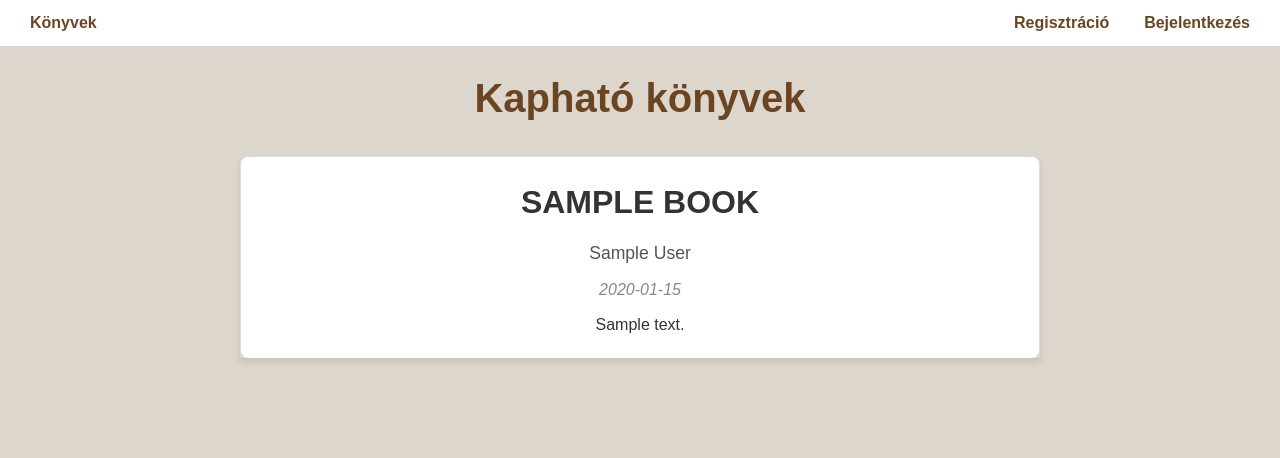
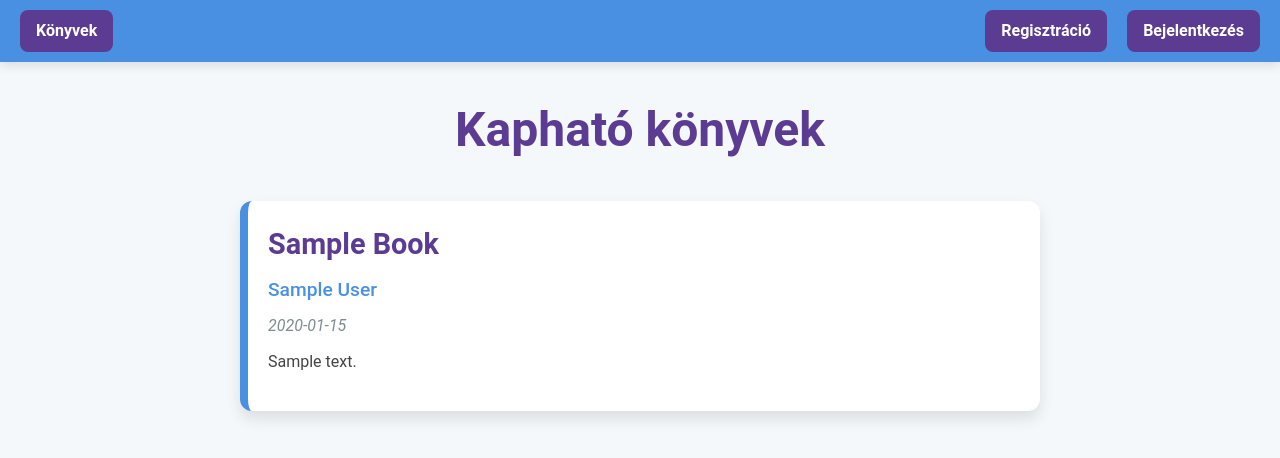
Before and after one commit to Patrisssa/webfejlesztes, a Flask app: page / in a window 1280 px wide. Shown: the top 458 px of the page. Run offline with Flask 2, Linux system fonts and the light colour scheme; tables that the repository leaves empty hold one stand-in row (values such as "Sample post").

Commit message:
Oldalak kinézetének alakítása

```diff
--- a/static/css/home_style.css
+++ b/static/css/home_style.css
@@ -1,8 +1,8 @@
 /* Alap stílusok */
 body {
-    font-family: Arial, sans-serif;
+    font-family: 'Roboto', sans-serif;
     line-height: 1.6;
-    background-color: #ddd6cc;
+    background-color: #f4f8fb; /* Világoskék háttér */
     color: #333;
     margin: 0;
     padding: 0;
@@ -11,9 +11,10 @@ body {
 /* Fejléc */
 h1 {
     text-align: center;
-    color: #6b4521;
-    margin-top: 20px;
-    font-size: 2.5em;
+    color: #5c3c92; /* Lila */
+    margin-top: 30px;
+    font-size: 3em;
+    font-weight: bold;
 }
 
 /* Lista konténer */
@@ -21,104 +22,103 @@ ul {
     list-style: none; /* Távolítsd el az alapértelmezett pontokat */
     padding: 0;
     max-width: 800px;
-    margin: 20px auto;
-    box-shadow: 0 4px 6px rgba(0, 0, 0, 0.1);
-    overflow: hidden;
+    margin: 30px auto; /* Középre igazítás */
 }
 
 /* Lista elemek */
 li {
     padding: 20px;
-    background-color: #fff;
-    border: 1px solid #ddd;
-    border-radius: 8px;
-    text-align: center; /* Középre igazítjuk az összes szöveget */
+    background-color: #ffffff;
+    border: none;
+    border-radius: 12px;
+    box-shadow: 0 8px 15px rgba(0, 0, 0, 0.1); /* Lágy árnyék */
+    text-align: left;
+    margin-bottom: 20px; /* Távolság az elemek között */
+    transition: transform 0.3s, box-shadow 0.3s, background-color 0.3s;
+    border-left: 8px solid #4a90e2; /* Kék csík a bal oldalon */
 }
 
-li + li {
-    margin-top: 20px; /* Térköz a li elemek között */
+li:hover {
+    transform: translateY(-5px); /* Finom lebegés effekt */
+    box-shadow: 0 12px 25px rgba(0, 0, 0, 0.2); /* Erősebb árnyék */
+    background-color: #e8f0fe; /* Világoskék háttér hover esetén */
 }
 
-li:last-child {
-    border-bottom: none; /* Az utolsó elem alján ne legyen vonal */
+/* Könyv címe */
+strong {
+    font-size: 1.8em;
+    color: #5c3c92; /* Lila */
+    display: block;
+    margin-bottom: 8px;
+    font-weight: bold;
+    text-transform: capitalize;
 }
 
-/* Könyv címe (Nagy betűkkel és középre igazítva) */
-strong {
-    font-size: 2em;
-    color: #333;
+/* Szerző */
+span {
+    font-size: 1.2em;
+    font-weight: 500;
+    color: #4a90e2; /* Kék */
     display: block;
-    margin-bottom: 10px;
-    text-transform: uppercase; /* Nagybetűssé alakítja */
-}
-
-/* Szerző (Kisebb betűkkel) */
-span {
-    font-size: 1.1em;
-    font-weight: normal;
-    color: #555;
-    display: block;
-    margin-bottom: 10px;
+    margin-bottom: 8px;
 }
 
 /* Kiadási dátum */
 em {
     font-size: 1em;
-    color: #888;
+    color: #7f8c8d; /* Semleges szürke */
     display: block;
-    margin-bottom: 10px;
+    margin-bottom: 8px;
 }
 
 /* Leírás */
 p.description {
     font-size: 1em;
-    color: #333;
-    max-width: 600px;
-    margin: 0 auto;
+    color: #444;
+    margin-top: 10px;
+}
+
+/* Navigációs sáv */
+.navbar {
+    display: flex;
+    justify-content: space-between;
+    align-items: center;
+    background-color: #4a90e2; /* Kék */
+    padding: 10px 20px;
+    box-shadow: 0 4px 10px rgba(0, 0, 0, 0.1);
+    position: sticky;
+    top: 0;
+    z-index: 1000;
+}
+
+.navbar-left,
+.navbar-right {
+    display: flex;
+    gap: 20px;
+}
+
+.navbar-link {
+    text-decoration: none;
+    color: #ffffff; /* Fehér szöveg */
+    font-weight: bold;
+    padding: 8px 16px;
+    border-radius: 8px;
+    transition: background-color 0.3s, color 0.3s;
+    background-color: #5c3c92; /* Lila háttér */
+}
+
+.navbar-link:hover {
+    background-color: #7f8c8d; /* Semleges szürke */
+    color: #ffffff;
 }
 
 /* Mobilbarát beállítások */
 @media (max-width: 600px) {
-    body {
-        padding: 10px;
-    }
-
-    ul {
-        padding: 0;
+    h1 {
+        font-size: 2em;
     }
 
     li {
         padding: 15px;
     }
 }
-
-.navbar {
-    display: flex;
-    justify-content: space-between; /* Balra és jobbra igazítás */
-    align-items: center; /* Vertikális középre igazítás */
-    background-color: #fff;
-    padding: 5px 20px;
-}
-
-.navbar-left {
-    display: flex;
-    gap: 15px; /* Távolság a bal oldali linkek között */
-}
-
-.navbar-right {
-    display: flex;
-    gap: 15px; /* Távolság a jobb oldali linkek között */
-}
-
-.navbar-link {
-    text-decoration: none;
-    color: #6b4521;
-    font-weight: 500;
-    padding: 5px 10px;
-    transition: color 0.3s;
-    font-weight: bold;
-}
-
-.navbar-link:hover {
-    color: #0056b3;
-}
--- a/templates/admin.html
+++ b/templates/admin.html
@@ -14,6 +14,7 @@
         </div>
         <div class="navbar-right">
             <a href="/admin/users" class="navbar-link">Felhasználók kezelése</a>
+            <a href="/logout" class="navbar-link">Kijelentkezés</a>
         </div>
     </div>
 
--- a/templates/users.html
+++ b/templates/users.html
@@ -13,6 +13,7 @@
         </div>
         <div class="navbar-right">
             <a href="/admin" class="navbar-link">Könyvek kezelése</a>
+            <a href="/logout" class="navbar-link">Kijelentkezés</a>
         </div>
     </div>
 
```
Also changed, not shown: controllers/admin_controller.py (+16 -1 lines), static/css/admin_style.css (+46 -18 lines), templates/edit.html (+2 -12 lines).
